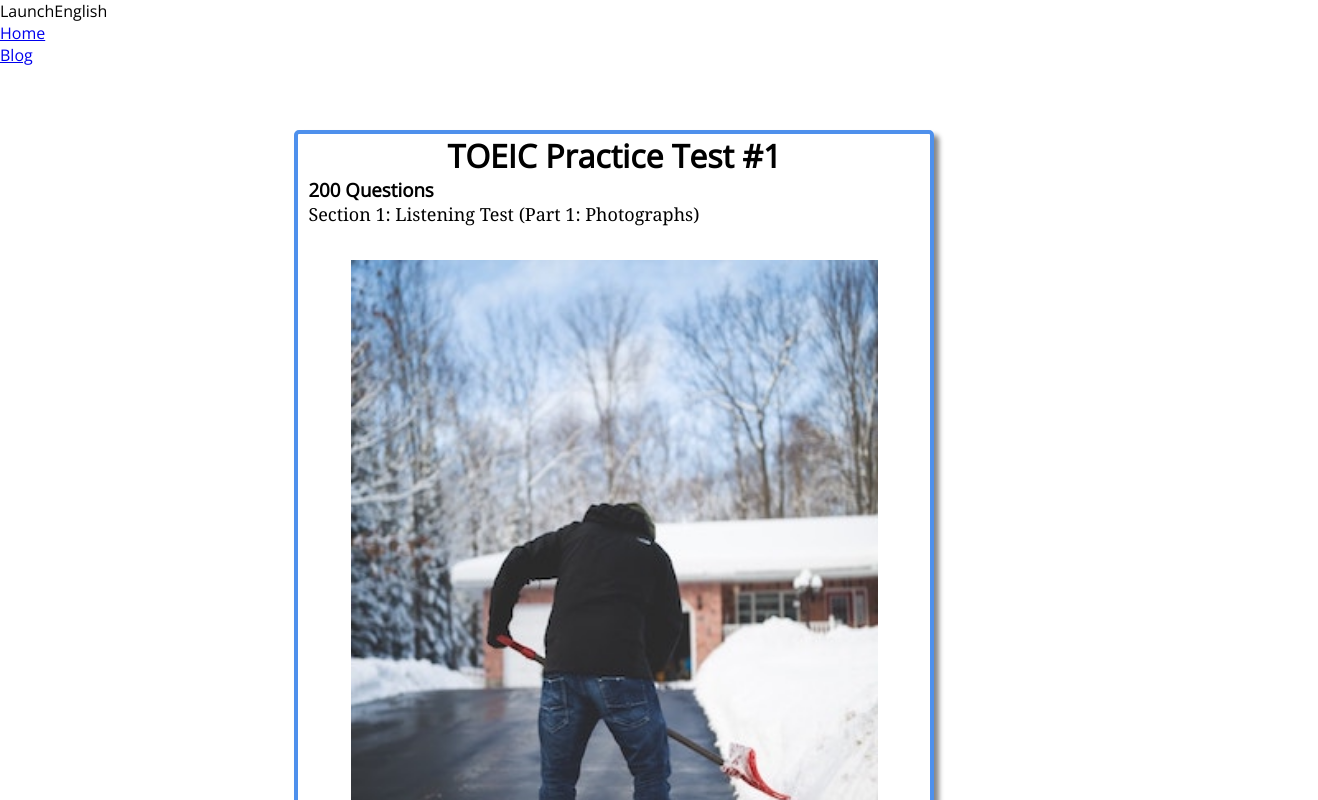
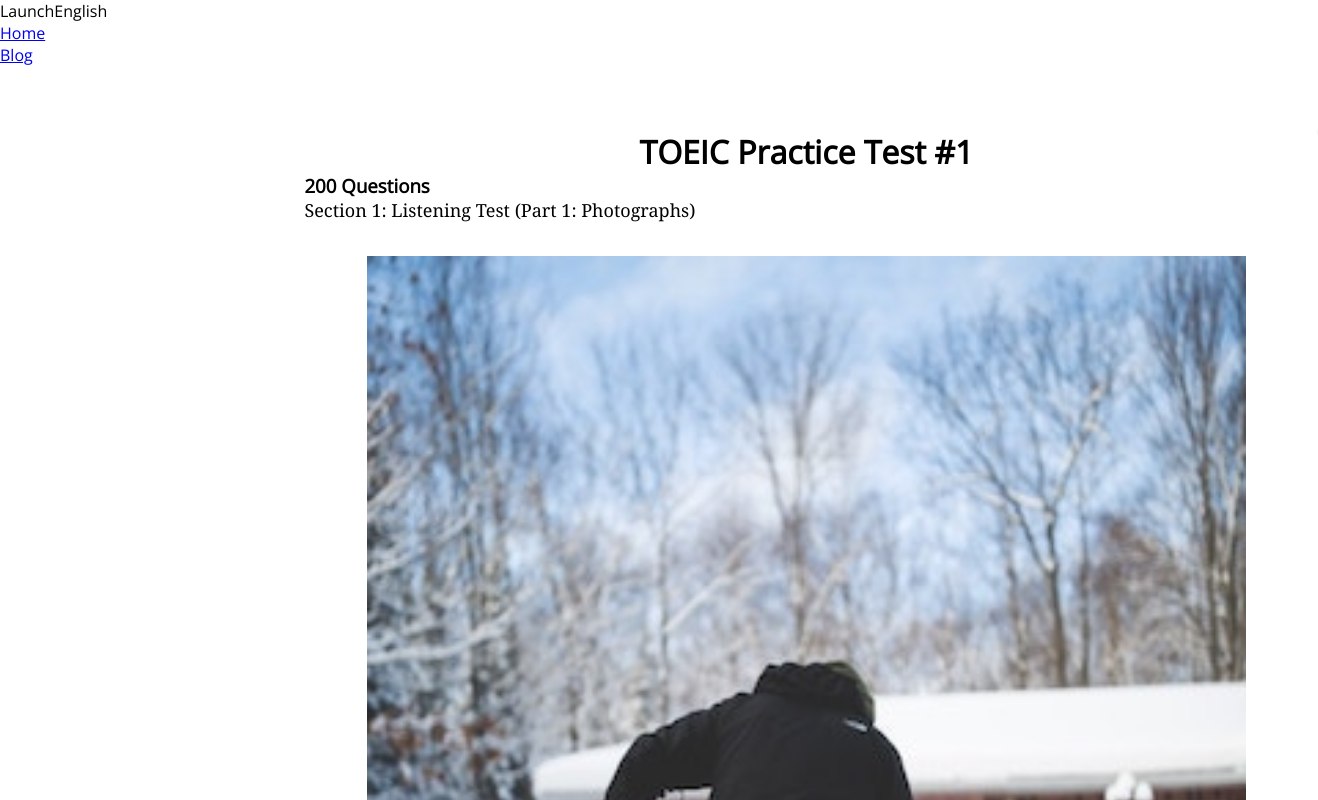
Before and after one commit to ricky-11254/toeic1, a plain HTML site: page index.html in a window 1280 px wide. Shown: the top 800 px of the page, 1318 px wide, since content can reach past the window. Drawn offline with nearby package versions, Linux system fonts and the light colour scheme.

Commit message:
changed the container width and removed the border color

```diff
--- a/css/main.css
+++ b/css/main.css
@@ -125,11 +125,11 @@ button a:hover {
 }
 
 #container {
-  width: 50%;
+  width: 80%;
   margin: 5% 20% 6% 23%;
   padding: 0 10px 40px 10px;
   /*background-color: #1E90FF;*/
-  border: 4px solid #4e90ec; /*#B0E0E6;*/
+  /*border: 4px solid #4e90ec;*/
   border-radius: 5px;
   /*color: #FFFFFF;*/
   font-weight: bold;
```
